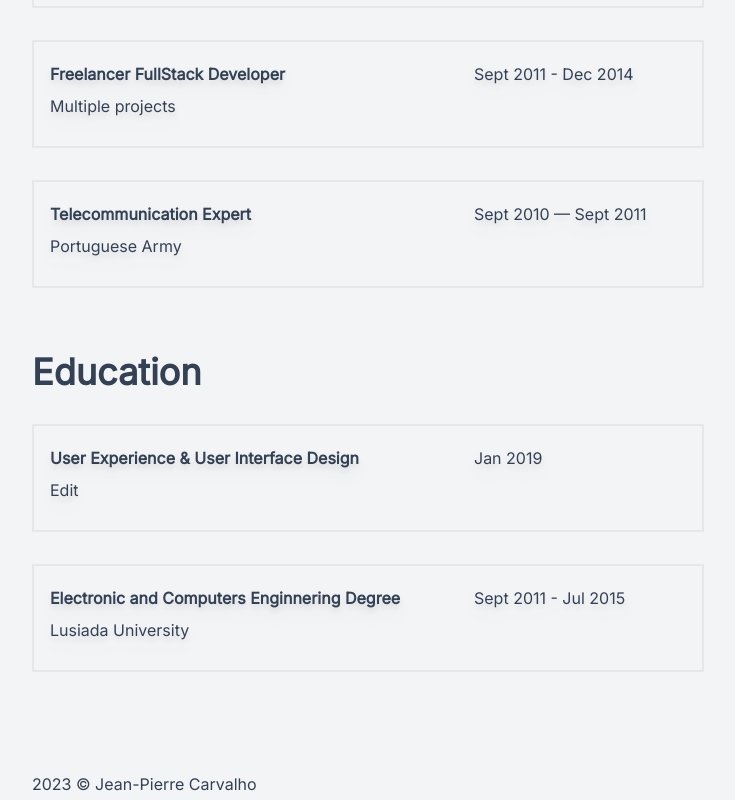
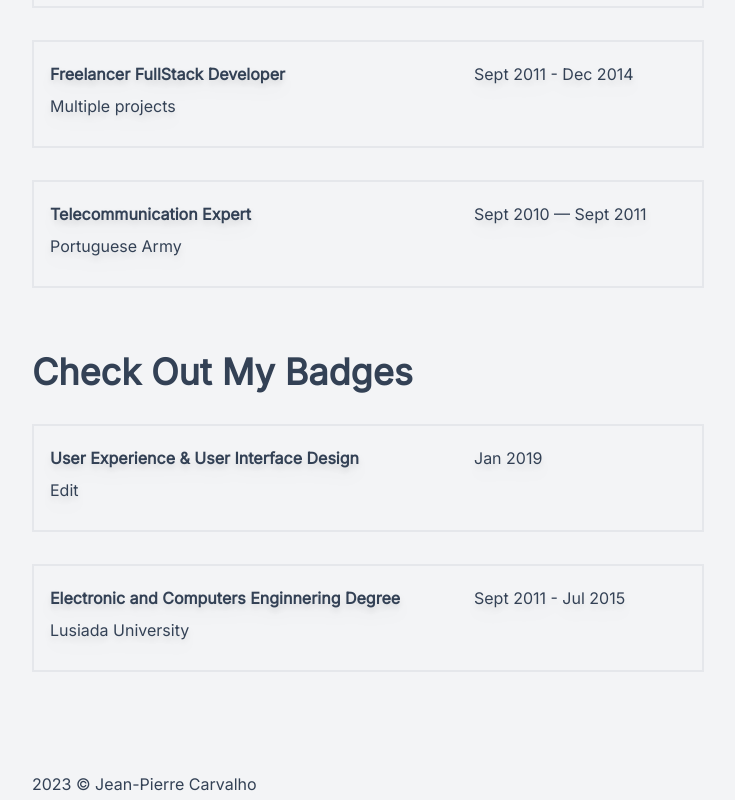
Before and after one commit to jeanpierrecarvalho/jeanpierrecarvalho.pt, a Nuxt app: page /about-me in a window 1280 px wide. Shown: the part 2036-2836 px from the top of the page, without its empty margins (272-1007 px from the left). Built offline with nearby package versions, Linux system fonts and the light colour scheme.

Commit message:
refactor: new page about me

```diff
--- a/pages/about-me.vue
+++ b/pages/about-me.vue
@@ -85,7 +85,7 @@
           </div>
         </div>
       </div>
-      <h2 class="text-4xl font-bold mt-16">Education</h2>
+      <h2 class="text-4xl font-bold mt-16">Check Out My Badges</h2>
       <div
         class="mt-8 w-full border-2 p-4"
         v-for="certification in certifications"
```
